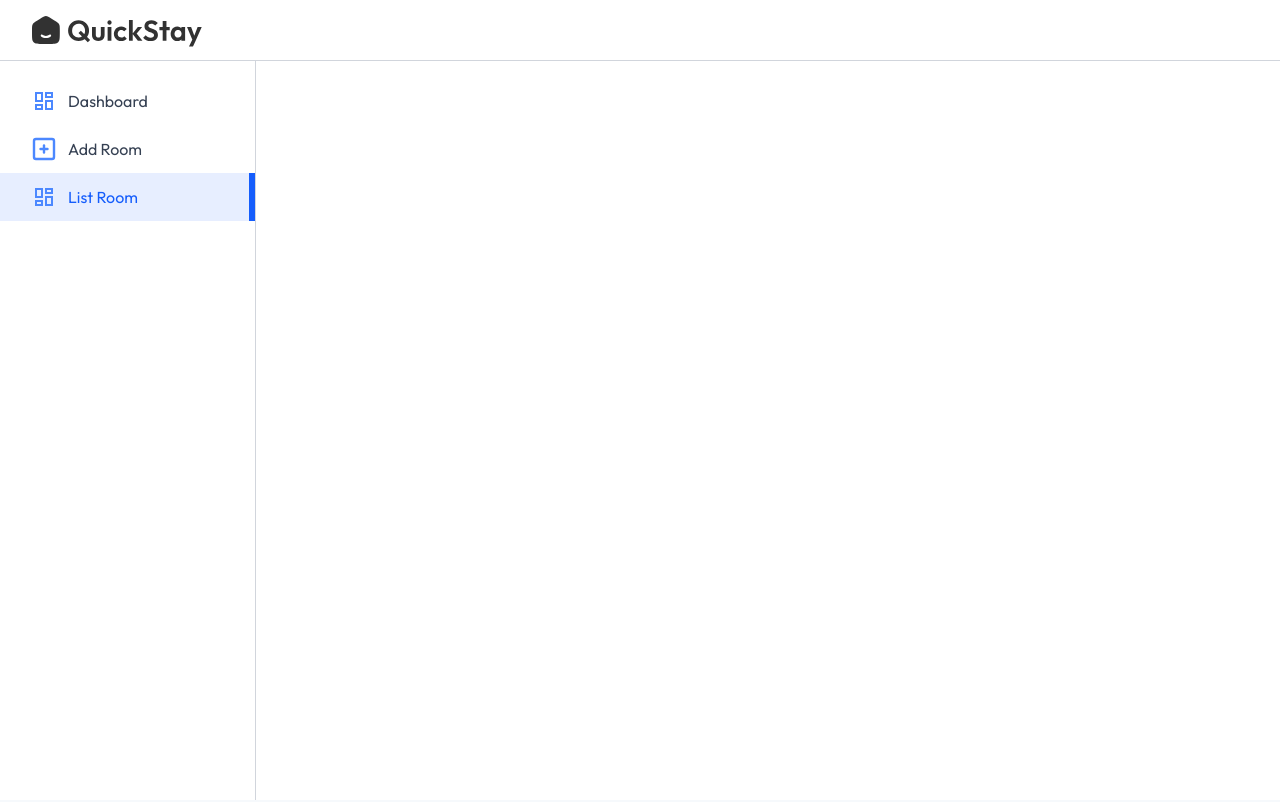
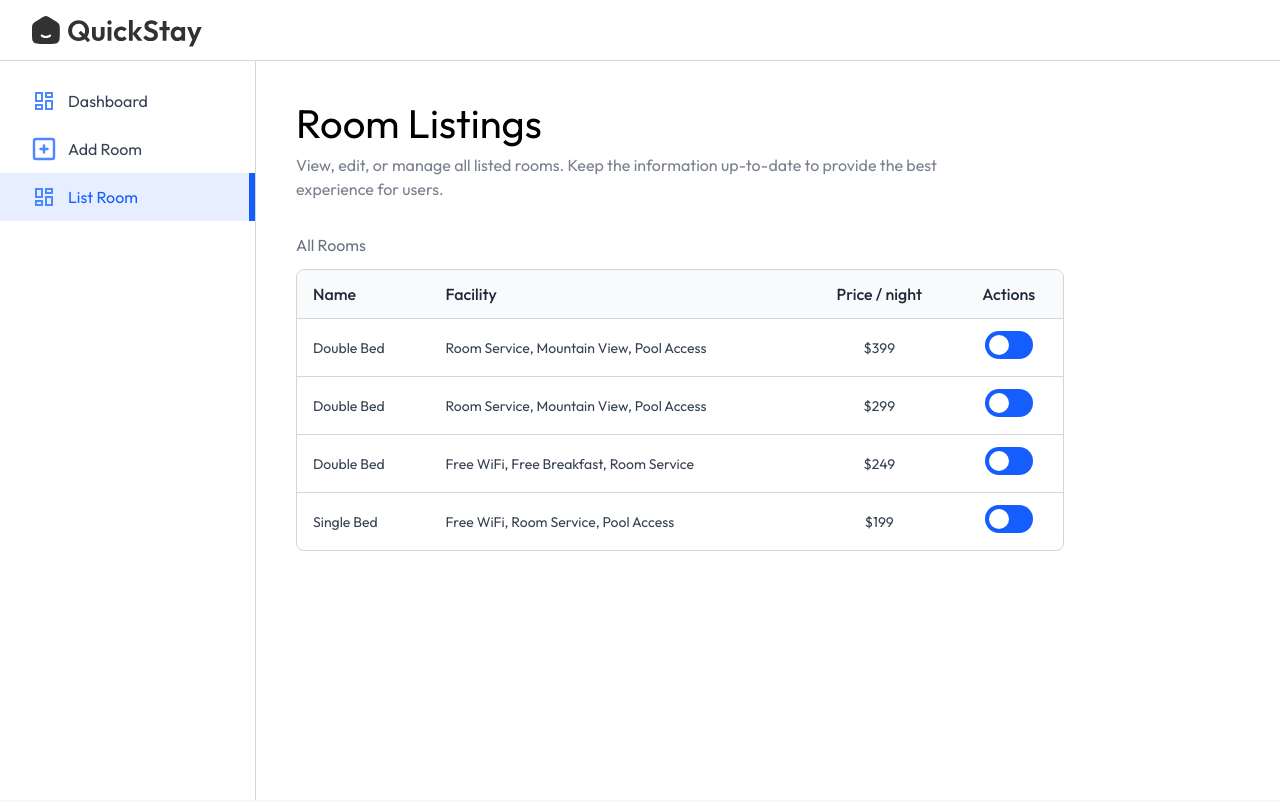
Before and after one commit to RoshanGorakhpuriya/QuickStay-Hotel-Booking-System, a React app in the folder client/: page /owner/list-room in a window 1280 px wide. Shown: the top 802 px of the page. Built offline with nearby package versions, Linux system fonts and the light colour scheme; the HTML template or start-up script is replaced by a standard one; a web font is replaced by a local one.

Commit message:
Admin ListRoom Added

```diff
--- a/client/src/pages/hotelOwner/ListRoom.jsx
+++ b/client/src/pages/hotelOwner/ListRoom.jsx
@@ -1,9 +1,60 @@
-import React from 'react'
+import React, { useState } from 'react'
+import Title from '../../components/Title';
+import { roomsDummyData } from '../../assets/assets';
 
 const ListRoom = () => {
+  const [rooms, setRooms] = useState(roomsDummyData);
+
   return (
     <div>
+      <Title
+        align='left'
+        font='outfit'
+        title='Room Listings'
+        subTitle='View, edit, or manage all listed rooms. Keep the information up-to-date to provide the best experience for users.'
+      />
 
+      <p className='text-gray-500 mt-8'>All Rooms</p>
+
+      <div className='w-full max-w-3xl text-left border border-gray-300 rounded-lg max-h-80 overflow-y-scroll mt-3'>
+        <table className='w-full'>
+          <thead className='bg-gray-50'>
+            <tr>
+              <th className='py-3 px-4 text-gray-800 font-medium text-left'>Name</th>
+              <th className='py-3 px-4 text-gray-800 font-medium max-sm:hidden text-left'>Facility</th>
+              <th className='py-3 px-4 text-gray-800 font-medium text-center'>Price / night</th>
+              <th className='py-3 px-4 text-gray-800 font-medium text-center'>Actions</th>
+            </tr>
+          </thead>
+
+          <tbody className='text-sm'>
+            {rooms.map((item, index) => (
+              <tr key={index}>
+                <td className='py-3 px-4 text-gray-700 border-t border-gray-300 text-left'>
+                  {item.roomType}
+                </td>
+
+                <td className='py-3 px-4 text-gray-700 border-t border-gray-300 max-sm:hidden text-left'>
+                  {item.amenities.join(', ')}
+                </td>
+
+                <td className='py-3 px-4 text-gray-700 border-t border-gray-300 text-center'>
+                  ${item.pricePerNight}
+                </td>
+
+                <td className='py-3 px-4 text-gray-700 border-t border-gray-300 text-sm text-red-500 text-center'>
+                  <label htmlFor="" className='relative inline-flex items-center cursor-pointer text-gray-900 gap-3'>
+                    <input type="checkbox" className='sr-only peer' checked={item.isAvailable}/>
+                    <div className='w-12 h-7 bg-slate-300 rounded-full peer peer-checked:bg-blue-600 transition-colors duration-200'>
+                      <span className='dot absolute left-1 top-1 w-5 h-5 bg-white rounded-full transition-transform duration-200 ease-in-out peer-checked:translate-x-5'></span>
+                    </div>
+                  </label>
+                </td>
+              </tr>
+            ))}
+          </tbody>
+        </table>
+      </div>
     </div>
   )
 }
```
